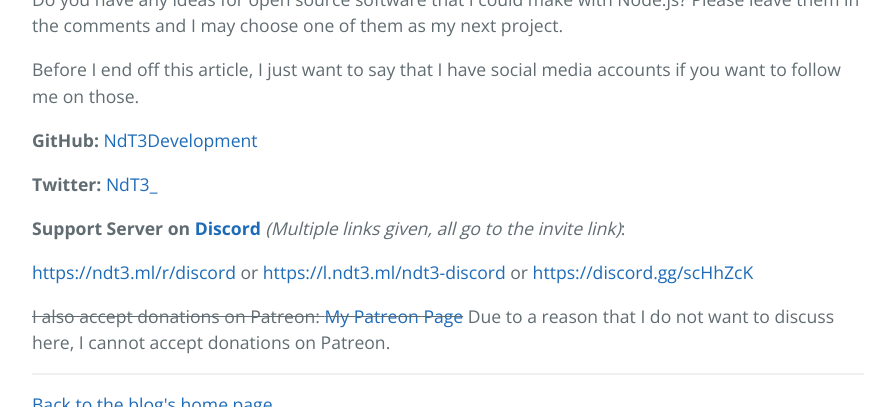
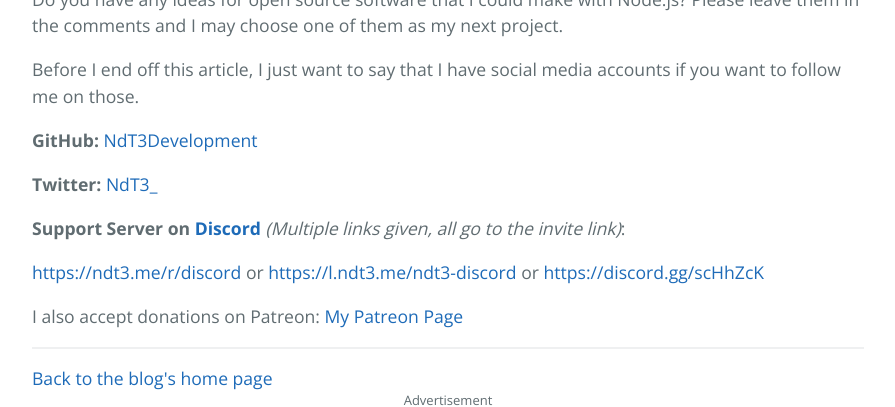
Before and after one commit to TrueWinter/blog, a Jekyll site: the page built from _posts/2017-12-02-my-software-releases.md, in a window 1280 px wide and 900 px high, scrolled down 1861 px, cut to the strip 0-407 px from the top of the window. Shown: the whole strip, without its empty margins (192-1087 px from the left). Built offline with Jekyll 4.4.1, drawn with Linux system fonts in a browser that asks for light colours; comment, search, counter and statistics services are not loaded.

Commit message:
Update 2017-12-02-my-software-releases.md

```diff
--- a/_posts/2017-12-02-my-software-releases.md
+++ b/_posts/2017-12-02-my-software-releases.md
@@ -41,8 +41,8 @@
 
 **Support Server on [Discord](https://discordapp.com)** *(Multiple links given, all go to the invite link)*:
 
-[https://ndt3.ml/r/discord](https://ndt3.ml/r/discord) or
-[https://l.ndt3.ml/ndt3-discord](https://l.ndt3.ml/ndt3-discord) or
+[https://ndt3.me/r/discord](https://ndt3.me/r/discord) or
+[https://l.ndt3.me/ndt3-discord](https://l.ndt3.me/ndt3-discord) or
 [https://discord.gg/scHhZcK](https://discord.gg/scHhZcK)
 
-~~I also accept donations on Patreon: [My Patreon Page](https://patreon.com/NdT3)~~ Due to a reason that I do not want to discuss here, I cannot accept donations on Patreon.
+I also accept donations on Patreon: [My Patreon Page](https://patreon.com/NdT3)
```
